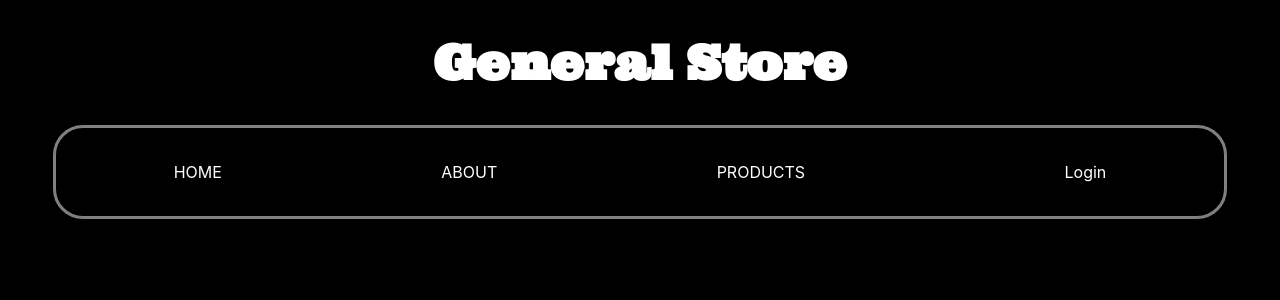
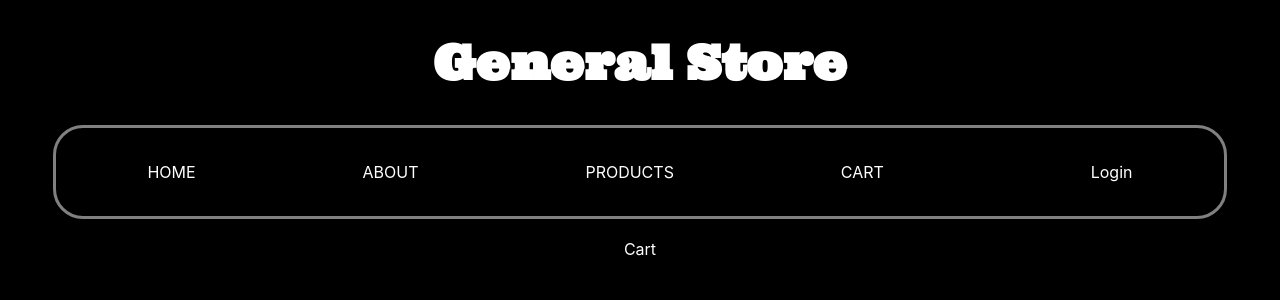
Before and after one commit to troymathis/generalstore-frontend, a React (Create React App) app: page /cart in a window 1280 px wide. Shown: the top 300 px of the page. Built offline with nearby package versions, Linux system fonts and the light colour scheme; no server answers.

Commit message:
adds cart

```diff
--- a/src/components/Main.js
+++ b/src/components/Main.js
@@ -9,6 +9,7 @@
 import Home from "../pages/Home";
 import Login from "../pages/Login";
 import Register from "../pages/Register";
+import Cart from "../pages/Cart";
 
 const Main = (props) => {
   const [product, setProduct] = useState(null);
@@ -75,6 +76,9 @@
       <Route path="/register">
         <Register />
       </Route>
+      <Route path="/cart">
+        <Cart />
+      </Route>
     </main>
   );
 };
--- a/src/components/Nav.js
+++ b/src/components/Nav.js
@@ -12,6 +12,9 @@
         </Link>
         <Link to='/products'>
           <div>PRODUCTS</div>
+        </Link>
+        <Link to='/cart'>
+          <div>CART</div>
         </Link>
         <ul>
           {
--- /dev/null
+++ b/src/pages/Cart.js
@@ -0,0 +1,5 @@
+export default function Cart() {
+  return (
+    <div>Cart</div>
+  )
+}
```
